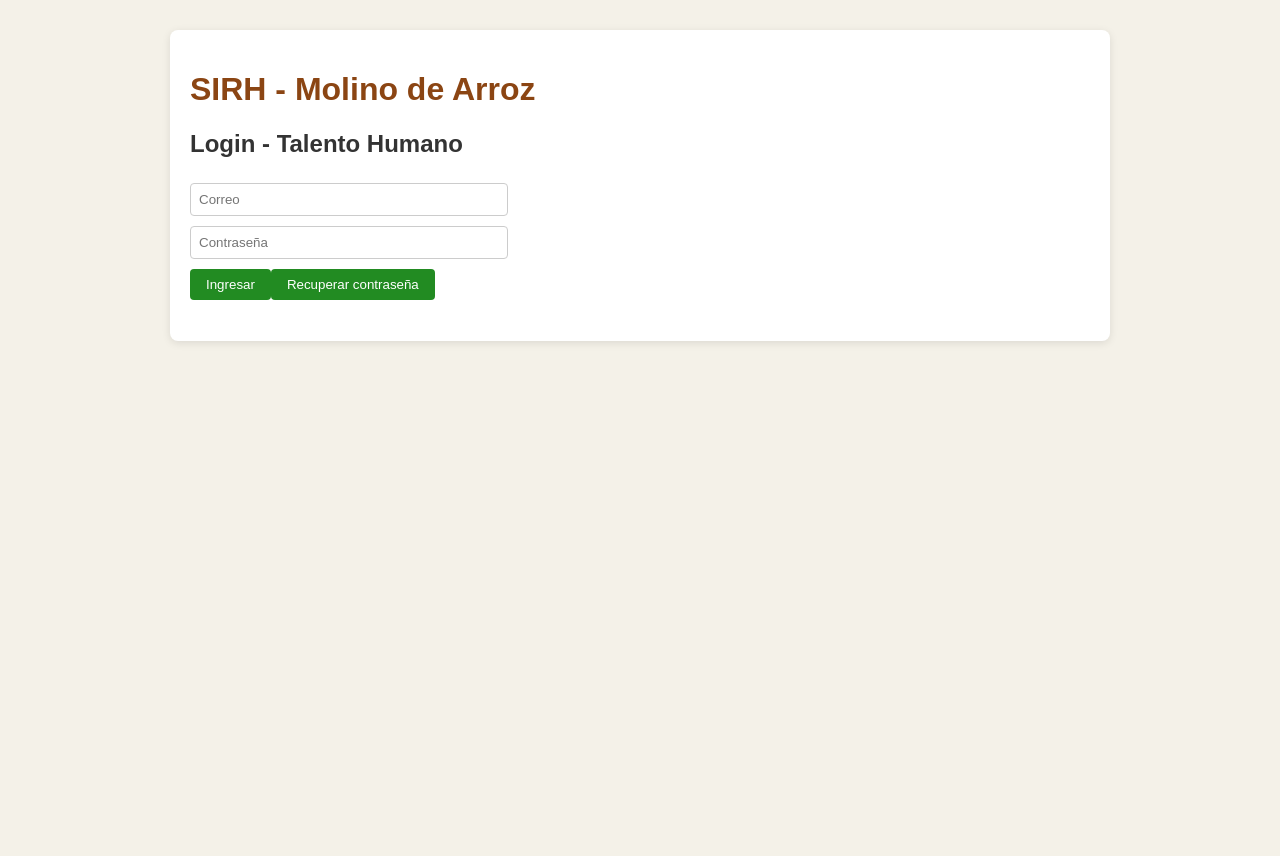
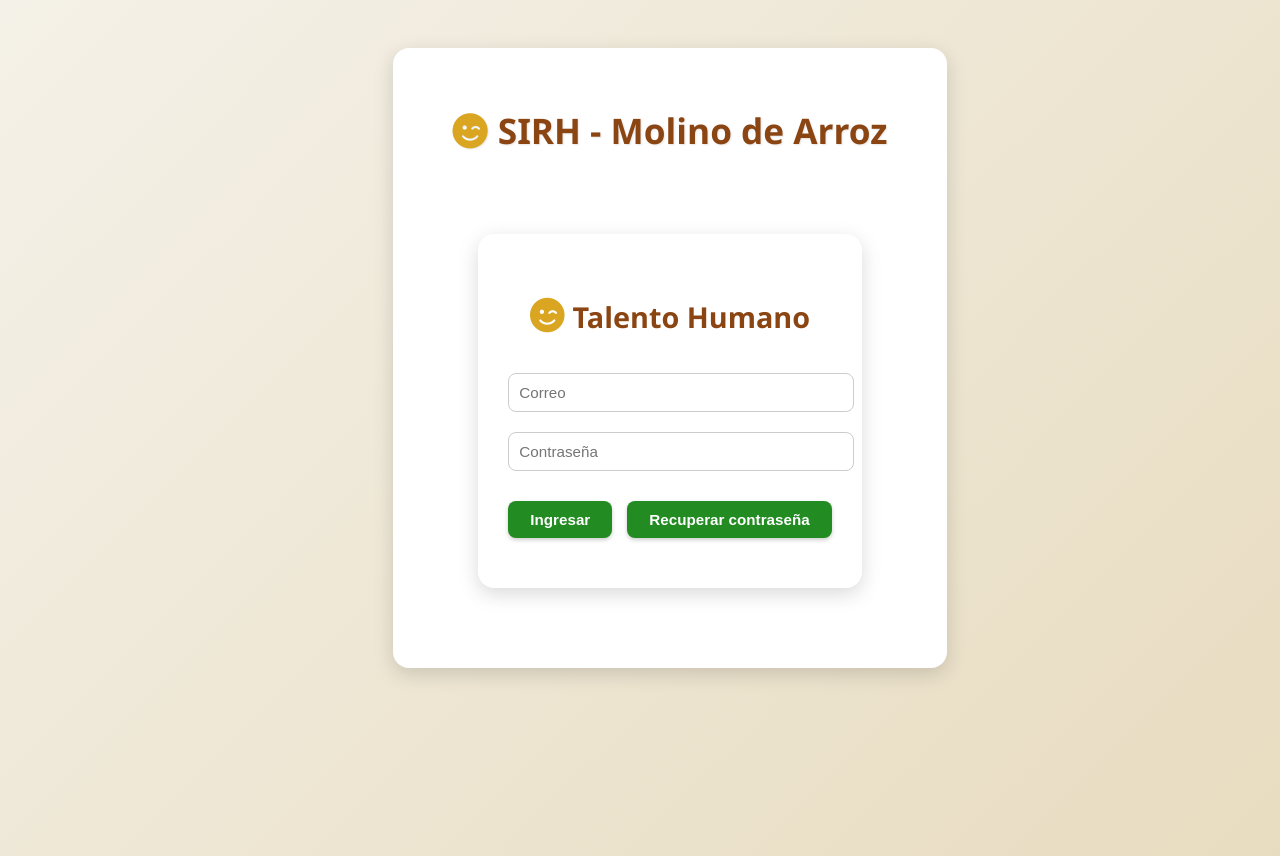
Before and after one commit to camila2601/molino, a React (Vite) app: page / in a window 1280 px wide. Before the commit the page ends 800 px from the top, so only its background shows below. Built offline with nearby package versions, Linux system fonts and the light colour scheme; no server answers.

Commit message:
version2

```diff
--- a/index.html
+++ b/index.html
@@ -3,6 +3,7 @@
 <head>
   <meta charset="utf-8" />
   <meta name="viewport" content="width=device-width, initial-scale=1" />
+  <link rel="stylesheet" href="https://cdnjs.cloudflare.com/ajax/libs/font-awesome/6.0.0/css/all.min.css">
   <title>SIRH - Molino de Arroz</title>
 </head>
 <body>
--- a/src/App.jsx
+++ b/src/App.jsx
@@ -40,7 +40,7 @@ export default function App(){
         <button onClick={() => setPage('employees')}>Empleados</button>
         <button onClick={() => setPage('contracts')}>Contratos</button>
         <button onClick={() => setPage('search')}>Buscar</button>
-        <button onClick={() => setPage('login')}>Logout</button>
+        <button onClick={() => setPage('login')}>Login</button>
       </nav>
     )}
     {renderPage()}
--- a/src/pages/Login.jsx
+++ b/src/pages/Login.jsx
@@ -6,6 +6,9 @@ export default function Login(){
   const [email,setEmail]=useState('');
   const [pass,setPass]=useState('');
   const [msg,setMsg]=useState('');
+  const [showReset, setShowReset] = useState(false);
+  const [resetEmail, setResetEmail] = useState('');
+
   const login = async ()=>{
     try{
       await signInWithEmailAndPassword(auth,email,pass);
@@ -13,18 +16,49 @@ export default function Login(){
       // No need to reload, auth state change will handle navigation
     }catch(e){ setMsg('Error: '+e.message) }
   }
-  const reset = async ()=>{
+
+  const sendReset = async ()=>{
+    if (!resetEmail.trim()) {
+      setMsg('Por favor, ingresa tu correo electrónico.');
+      return;
+    }
+    const email = resetEmail.trim();
+    setMsg('Enviando enlace de recuperación...');
     try{
-      await sendPasswordResetEmail(auth,email);
-      setMsg('Correo de recuperación enviado.');
-    }catch(e){ setMsg('Error: '+e.message) }
+      await sendPasswordResetEmail(auth, email);
+      setMsg('Si el correo está registrado, recibirás un enlace de recuperación.');
+      setShowReset(false);
+      setResetEmail('');
+    }catch(e){
+      console.error('Error en sendReset:', e);
+      setMsg('Error: '+e.message);
+    }
   }
-  return (<div>
-    <h2>Login - Talento Humano</h2>
-    <input placeholder='Correo' value={email} onChange={e=>setEmail(e.target.value)} /><br/>
-    <input placeholder='Contraseña' type='password' value={pass} onChange={e=>setPass(e.target.value)} /><br/>
-    <button onClick={login}>Ingresar</button>
-    <button onClick={reset}>Recuperar contraseña</button>
-    <p>{msg}</p>
+
+  return (<div className="login-form">
+    <h2>Talento Humano</h2>
+    <div className="form-group">
+      <input placeholder='Correo' value={email} onChange={e=>setEmail(e.target.value)} />
+    </div>
+    <div className="form-group">
+      <input placeholder='Contraseña' type='password' value={pass} onChange={e=>setPass(e.target.value)} />
+    </div>
+    <div className="button-group">
+      <button onClick={login}>Ingresar</button>
+      <button onClick={() => setShowReset(true)}>Recuperar contraseña</button>
+    </div>
+    {showReset && (
+      <div className="reset-modal">
+        <h3>Restablecer Contraseña</h3>
+        <div className="form-group">
+          <input placeholder='Correo electrónico' value={resetEmail} onChange={e=>setResetEmail(e.target.value)} />
+        </div>
+        <div className="button-group">
+          <button onClick={sendReset}>Enviar Enlace</button>
+          <button onClick={() => setShowReset(false)}>Cancelar</button>
+        </div>
+      </div>
+    )}
+    <p className="message">{msg}</p>
   </div>)
 }
--- a/src/styles.css
+++ b/src/styles.css
@@ -1,12 +1,312 @@
-body { font-family: Arial, sans-serif; background:#f4f1e8; color:#333; } /* Beige background like rice husk */
-.container{ max-width:900px; margin:30px auto; background:#fff; padding:20px; border-radius:8px; box-shadow:0 2px 8px rgba(0,0,0,0.1);}
-h1 { color: #8b4513; } /* Saddle brown for rice theme */
-nav { margin-bottom: 20px; }
-nav button { margin-right: 10px; padding: 8px 16px; background: #daa520; color: white; border: none; border-radius: 4px; cursor: pointer; } /* Goldenrod for rice grain */
-nav button:hover { background: #b8860b; }
-input, select, textarea { margin: 5px 0; padding: 8px; width: 100%; max-width: 300px; border: 1px solid #ccc; border-radius: 4px; }
-button { margin: 5px 0; padding: 8px 16px; background: #228b22; color: white; border: none; border-radius: 4px; cursor: pointer; } /* Forest green for nature */
-button:hover { background: #006400; }
-table { border-collapse: collapse; width: 100%; }
-th, td { border: 1px solid #ddd; padding: 8px; text-align: left; }
-th { background-color: #f2f2f2; }
+de /* Reset básico */
+* {
+  box-sizing: border-box;
+  margin: 0;
+  padding: 0;
+}
+
+
+/* Importar iconos de Font Awesome para temática de molino */
+@import url('https://cdnjs.cloudflare.com/ajax/libs/font-awesome/6.0.0/css/all.min.css');
+
+body {
+  font-family: "Segoe UI", Arial, sans-serif;
+  background: linear-gradient(135deg, #f4f1e8 0%, #e8dcc0 100%);
+  color: #333;
+  line-height: 1.6;
+  min-height: 100vh;
+  display: flex;
+  flex-direction: column;
+  align-items: center;
+  padding: 20px;
+}
+
+.container {
+  width: 100%;
+  max-width: 900px;
+  margin: 20px auto;
+  background: #fff;
+  padding: 30px;
+  border-radius: 16px;
+  box-shadow: 0 6px 20px rgba(0,0,0,0.15);
+  display: flex;
+  flex-direction: column;
+  align-items: stretch;
+}
+
+h1 {
+  color: #8b4513;
+  text-align: center;
+  margin-bottom: 25px;
+  font-size: 2.2rem;
+  font-weight: bold;
+  text-shadow: 1px 1px 2px rgba(0,0,0,0.1);
+}
+
+h1::before {
+  content: '\f4da'; /* fa-seedling icon for rice theme */
+  font-family: 'Font Awesome 6 Free';
+  font-weight: 900;
+  margin-right: 10px;
+  color: #daa520;
+}
+
+h2::before {
+  content: '\f4da'; /* fa-seedling icon */
+  font-family: 'Font Awesome 6 Free';
+  font-weight: 900;
+  margin-right: 8px;
+  color: #daa520;
+  font-size: 1.2em;
+}
+
+nav {
+  margin-bottom: 30px;
+  display: flex;
+  justify-content: center;
+  flex-wrap: wrap;
+  gap: 12px;
+}
+
+nav button {
+  padding: 10px 20px;
+  background: #daa520;
+  color: white;
+  border: none;
+  border-radius: 8px;
+  cursor: pointer;
+  font-size: 0.95rem;
+  font-weight: 600;
+  transition: all 0.3s ease;
+  box-shadow: 0 2px 4px rgba(0,0,0,0.2);
+  position: relative;
+}
+
+nav button::before {
+  content: '\f1e2'; /* fa-industry icon for mill/factory */
+  font-family: 'Font Awesome 6 Free';
+  font-weight: 900;
+  margin-right: 8px;
+}
+
+nav button:hover {
+  background: #b8860b;
+  transform: translateY(-1px);
+  box-shadow: 0 3px 6px rgba(0,0,0,0.25);
+}
+
+.form-group {
+  display: flex;
+  flex-direction: column;
+  margin: 12px 0;
+  width: 100%;
+}
+
+input, select, textarea {
+  padding: 10px;
+  width: 100%;
+  border: 1px solid #ccc;
+  border-radius: 8px;
+  font-size: 0.95rem;
+  transition: border-color 0.3s ease, box-shadow 0.3s ease;
+}
+
+input:focus, select:focus, textarea:focus {
+  outline: none;
+  border-color: #daa520;
+  box-shadow: 0 0 0 2px rgba(218, 165, 32, 0.2);
+}
+
+.button-group {
+  display: flex;
+  justify-content: center;
+  gap: 10px;
+  flex-wrap: wrap;
+  margin: 20px 0;
+}
+
+button {
+  padding: 10px 22px;
+  background: #228b22;
+  color: white;
+  border: none;
+  border-radius: 8px;
+  cursor: pointer;
+  font-size: 0.95rem;
+  font-weight: 600;
+  box-shadow: 0 2px 4px rgba(0,0,0,0.2);
+  transition: all 0.3s ease;
+}
+
+/* Botones específicos para acciones en tabla */
+.table-actions {
+  display: flex;
+  gap: 12px; /* Espacio uniforme entre botones */
+  justify-content: left;
+}
+
+.table-actions button {
+  min-width: 90px;
+  padding: 10px 0;
+  background: #228b22;
+  color: white;
+  border: none;
+  border-radius: 8px;
+  cursor: pointer;
+  font-size: 0.95rem;
+  font-weight: 600;
+  box-shadow: 0 2px 4px rgba(0,0,0,0.2);
+  transition: all 0.3s ease;
+  margin: 0;
+  position: relative;
+}
+
+.table-actions button:first-child::before {
+  content: '\f044'; /* fa-edit icon for edit */
+  font-family: 'Font Awesome 6 Free';
+  font-weight: 900;
+  margin-right: 6px;
+}
+
+.table-actions button:last-child::before {
+  content: '\f1f8'; /* fa-trash icon for delete */
+  font-family: 'Font Awesome 6 Free';
+  font-weight: 900;
+  margin-right: 6px;
+}
+
+.table-actions button:hover {
+  background: #006400;
+  transform: translateY(-1px);
+  box-shadow: 0 4px 8px rgba(0,0,0,0.3);
+}
+
+button:hover {
+  background: #006400;
+  transform: translateY(-1px);
+  box-shadow: 0 4px 8px rgba(0,0,0,0.3);
+}
+
+.table-container {
+  width: 100%;
+  overflow-x: auto;
+  margin-top: 25px;
+}
+
+table {
+  border-collapse: collapse;
+  width: 100%;
+  border-radius: 12px;
+  overflow: hidden;
+  box-shadow: 0 4px 12px rgba(0,0,0,0.15);
+  background: #fff;
+  font-size: 0.9rem;
+}
+
+th, td {
+  border: 1px solid #bdbdbd;
+  padding: 12px 10px;
+  text-align: left;
+}
+
+th {
+  background: linear-gradient(135deg, #daa520 0%, #b8860b 100%);
+  color: white;
+  font-weight: 600;
+  text-transform: uppercase;
+  letter-spacing: 0.5px;
+}
+
+tr:nth-child(even) {
+  background-color: #f9f9f9;
+}
+
+tr:hover {
+  background-color: #f0f8e0;
+  transition: background-color 0.3s ease;
+}
+
+/* Estilos para el formulario de login */
+.login-form {
+  max-width: 400px;
+  margin: 50px auto;
+  padding: 30px;
+  background: #fff;
+  border-radius: 16px;
+  box-shadow: 0 6px 20px rgba(0,0,0,0.15);
+  text-align: center;
+}
+
+.login-form h2 {
+  color: #8b4513;
+  margin-bottom: 30px;
+  font-size: 1.8rem;
+  font-weight: bold;
+}
+
+.login-form .form-group {
+  margin-bottom: 20px;
+}
+
+.login-form .button-group {
+  display: flex;
+  justify-content: center;
+  gap: 15px;
+  flex-wrap: wrap;
+  margin-top: 30px;
+}
+
+.login-form .message {
+  margin-top: 20px;
+  color: #228b22;
+  font-weight: bold;
+}
+
+.reset-modal {
+  margin-top: 30px;
+  padding: 20px;
+  border: 1px solid #ccc;
+  border-radius: 8px;
+  background: #f9f9f9;
+}
+
+.reset-modal h3 {
+  margin-bottom: 20px;
+  color: #8b4513;
+}
+
+/* Responsividad */
+@media (max-width: 768px) {
+  .container {
+    margin: 10px;
+    padding: 20px;
+  }
+
+  h1 {
+    font-size: 1.8rem;
+  }
+
+  nav button, button, .table-actions button {
+    font-size: 0.85rem;
+    padding: 8px 16px;
+    min-width: 70px;
+  }
+
+  th, td {
+    padding: 8px 6px;
+    font-size: 0.8rem;
+  }
+
+  .table-actions {
+    gap: 8px;
+  }
+
+  .login-form {
+    margin: 20px auto;
+    padding: 20px;
+  }
+
+  .login-form .button-group {
+    gap: 10px;
+  }
+}
```
Also changed, not shown: src/pages/Employees.jsx (+31 -3 lines).
